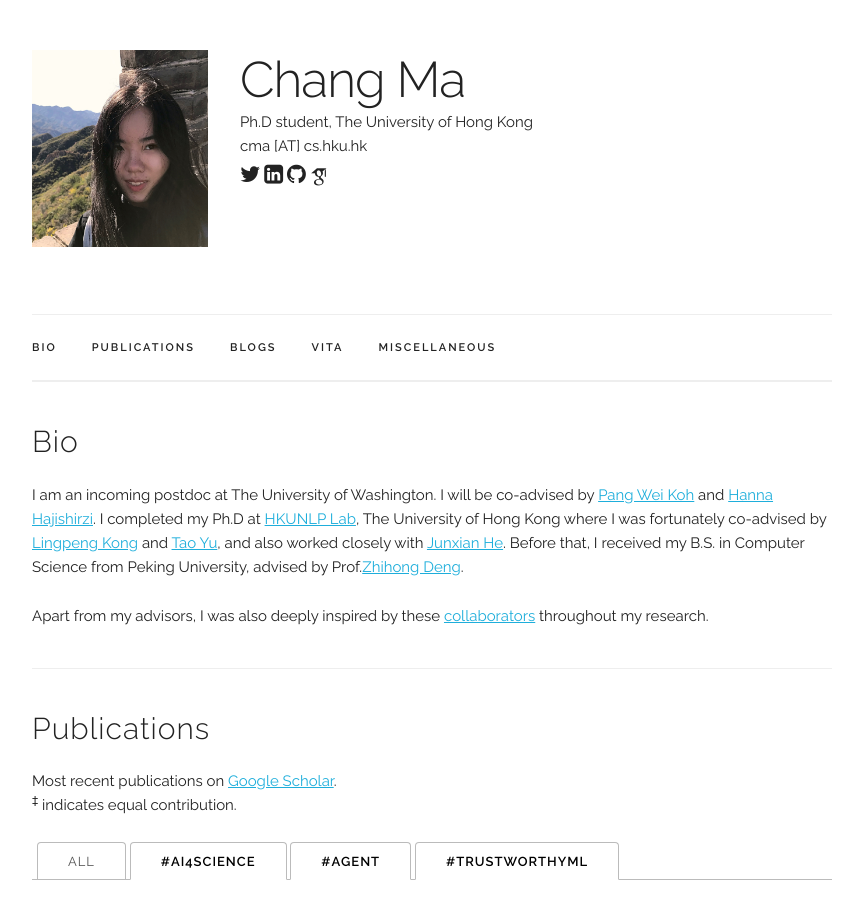
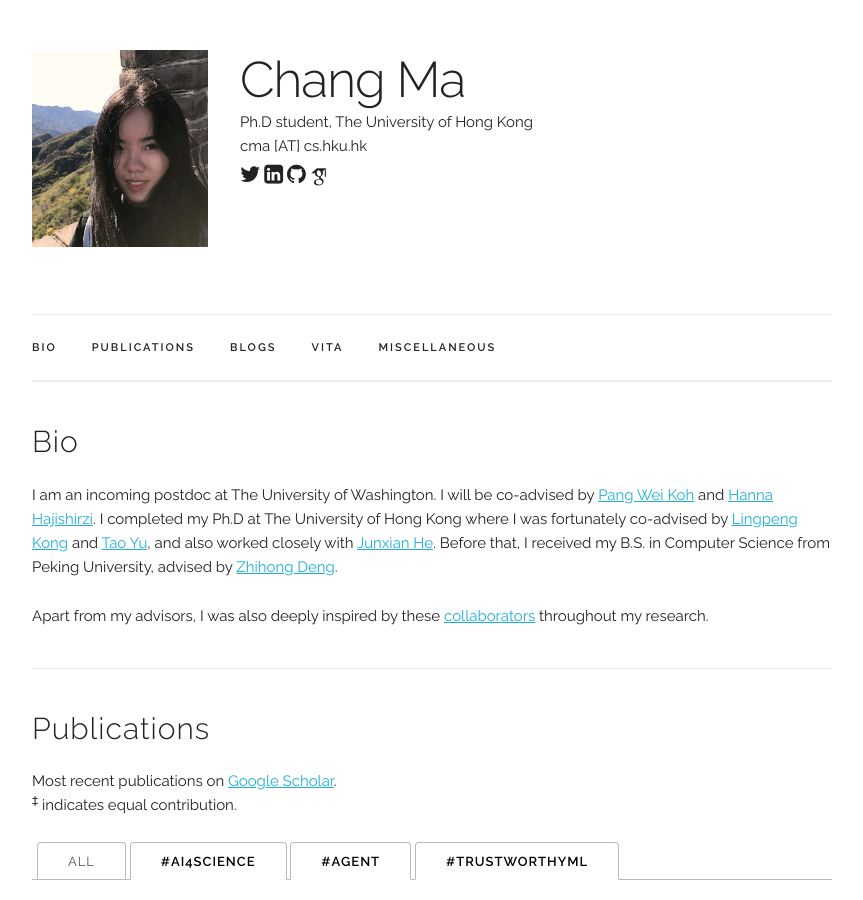
Before and after one commit to chang-github-00/-changma, a Jekyll site: the page built from index.html, in a window 1280 px wide and 900 px high. Shown: the whole window, without its empty margins (208-1071 px from the left). Built offline with Jekyll 4.4.1, drawn with Linux system fonts in a browser that asks for light colours; some web fonts are replaced.

Commit message:
Update index.html

```diff
--- a/index.html
+++ b/index.html
@@ -36,7 +36,7 @@
 <div class="docs-section" id="bio">
   <h4>Bio</h4>
   <p>
-  I am an incoming postdoc at The University of Washington. I will be co-advised by <a href="https://koh.pw/" target="_blank" rel="noopener noreferrer">Pang Wei Koh</a> and <a href="https://homes.cs.washington.edu/~hannaneh/" target="_blank" rel="noopener noreferrer">Hanna Hajishirzi</a>. I completed my Ph.D at <a href="https://hkunlp.github.io/" target="_blank" rel="noopener noreferrer">HKUNLP Lab</a>, The University of Hong Kong where I was fortunately co-advised by <a href="https://ikekonglp.github.io" target="_blank" rel="noopener noreferrer">Lingpeng Kong</a> and <a href="https://taoyds.github.io" target="_blank" rel="noopener noreferrer">Tao Yu</a>, and also worked closely with <a href="https://jxhe.github.io" target="_blank" rel="noopener noreferrer">Junxian He</a>.   Before that,  I received my B.S. in Computer Science from Peking University, advised by Prof.<a href="https://www.cis.pku.edu.cn/jzyg/szdw/dzh.htm" target="_blank" rel="noopener noreferrer">Zhihong Deng</a>.
+  I am an incoming postdoc at The University of Washington. I will be co-advised by <a href="https://koh.pw/" target="_blank" rel="noopener noreferrer">Pang Wei Koh</a> and <a href="https://homes.cs.washington.edu/~hannaneh/" target="_blank" rel="noopener noreferrer">Hanna Hajishirzi</a>. I completed my Ph.D at The University of Hong Kong where I was fortunately co-advised by <a href="https://ikekonglp.github.io" target="_blank" rel="noopener noreferrer">Lingpeng Kong</a> and <a href="https://taoyds.github.io" target="_blank" rel="noopener noreferrer">Tao Yu</a>, and also worked closely with <a href="https://jxhe.github.io" target="_blank" rel="noopener noreferrer">Junxian He</a>.   Before that,  I received my B.S. in Computer Science from Peking University, advised by <a href="https://www.cis.pku.edu.cn/jzyg/szdw/dzh.htm" target="_blank" rel="noopener noreferrer">Zhihong Deng</a>.
   </p>
 <p>
 </p>
```
